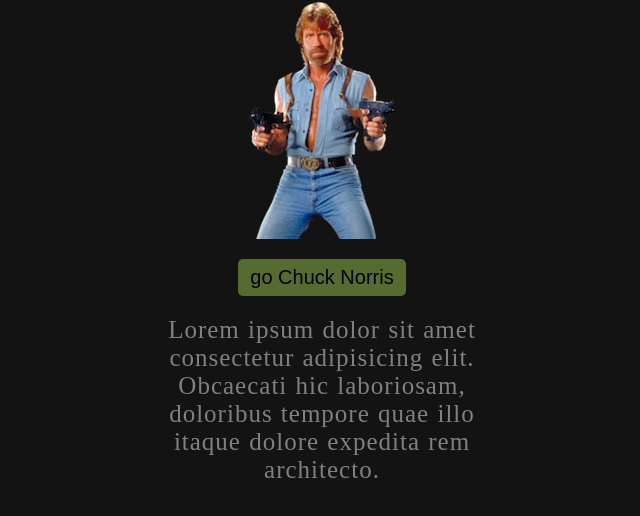
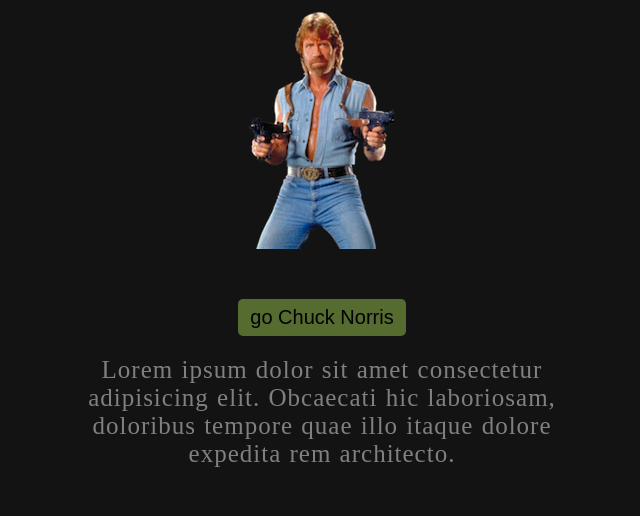
Before and after one commit to doci-git/Api-Chuck-Norris, a plain HTML site: page index.html in a window 1280 px wide. Shown: the whole page, without its empty margins (318-958 px from the left). Drawn offline with Linux system fonts and the light colour scheme.

Commit message:
Update style.css

```diff
--- a/style.css
+++ b/style.css
@@ -9,12 +9,12 @@ body {
 }
 
 img {
-
+    margin: 10px;
     text-align: center;
 }
 
 div {
-    max-width: 20rem;
+    max-width: 30rem;
     margin: 0 auto;
     text-align: center;
     display: grid;
@@ -22,7 +22,7 @@ div {
 }
 
 div .btn {
-    margin-top: 20px;
+    margin-top: 40px;
     font-size: 20px;
     padding: 5px 10px;
     background-color: darkolivegreen;
```
